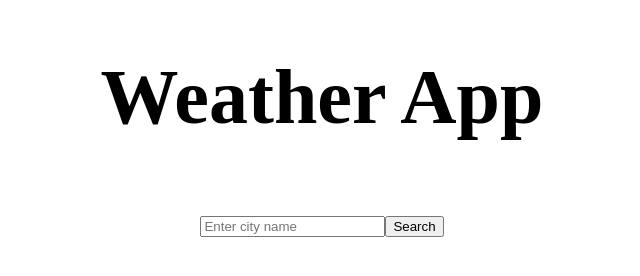
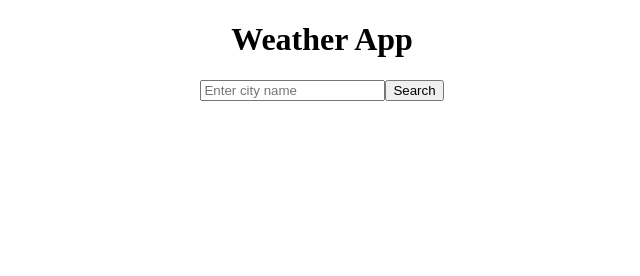
Before and after one commit to acciojob/city-weather-vishalpawar132, a React app: page / in a window 1280 px wide. Shown: the whole page, without its empty margins (318-958 px from the left). Built offline with nearby package versions, Linux system fonts and the light colour scheme.

Commit message:
commit-7

```diff
--- a/src/components/App.js
+++ b/src/components/App.js
@@ -22,7 +22,7 @@ function App() {
   };
 
   return (
-    <div className="App weather">
+    <div className="App">
       <h1>Weather App</h1>
       <div className="search">
         <input
--- a/src/styles/App.css
+++ b/src/styles/App.css
@@ -2,6 +2,3 @@
 #root{
     text-align: center;
 }
-.weather{
-    font-size: 39px;
-}
```
